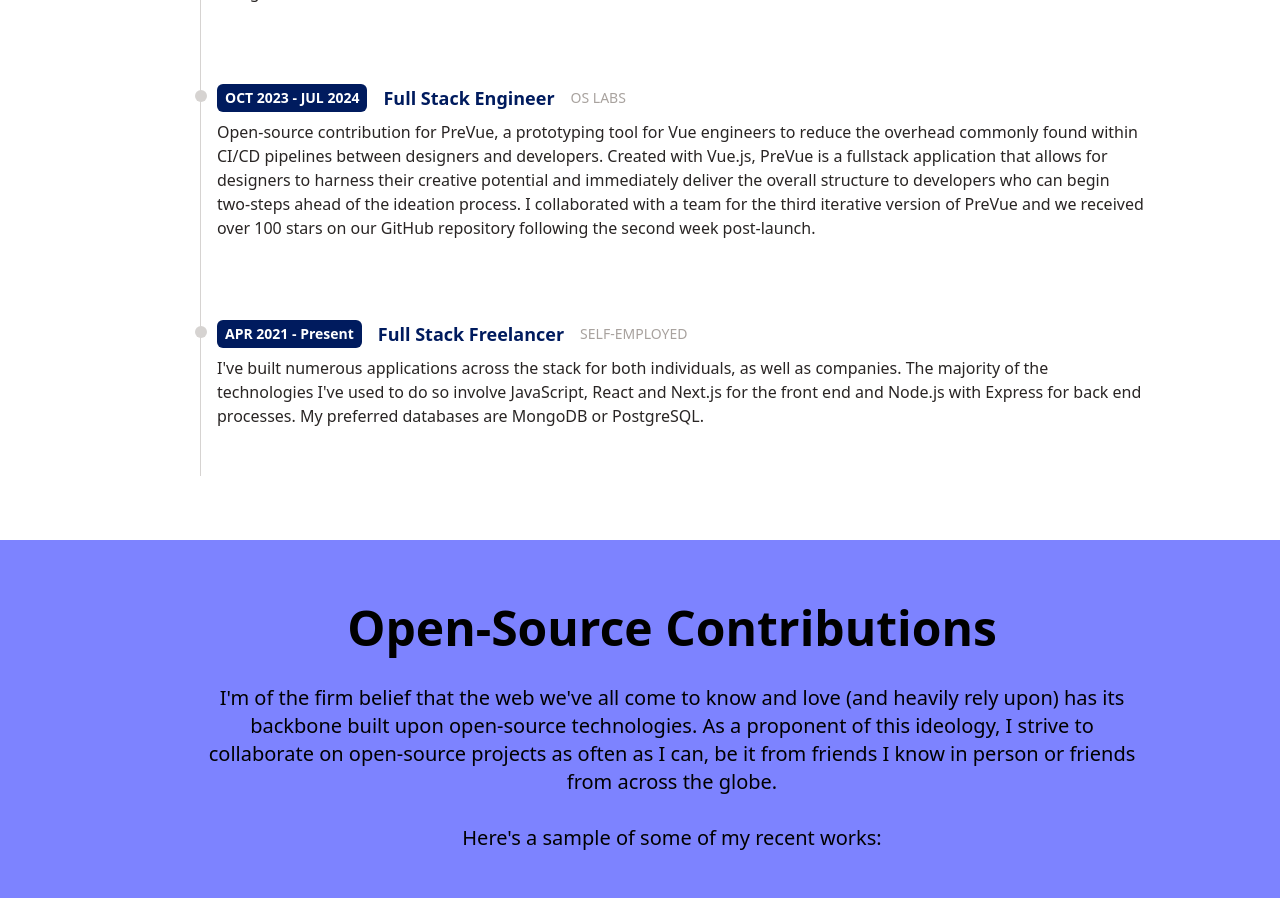
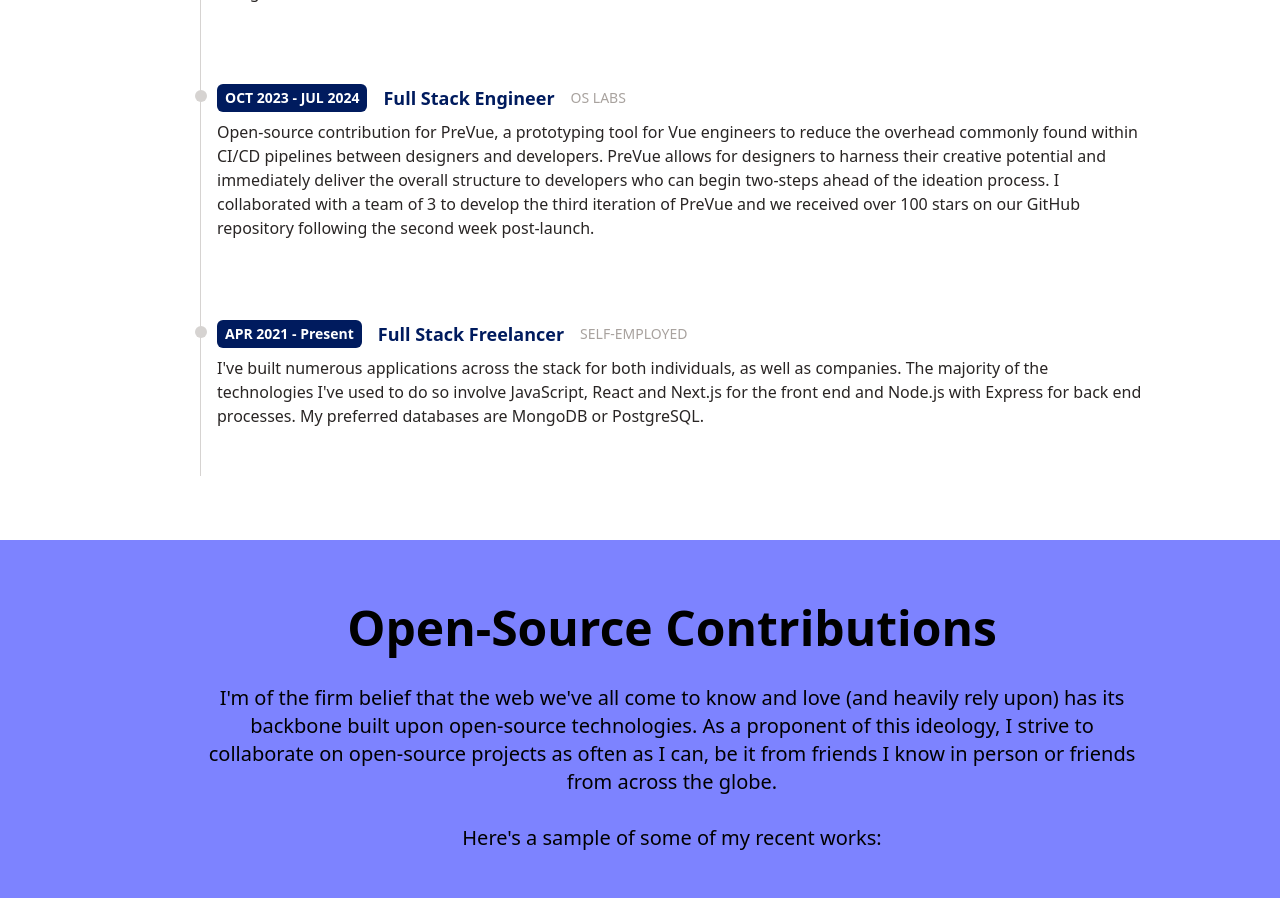
Before and after one commit to greenteaisgreat/portfolio, a React (Vite) app: page / in a window 1280 px wide. Shown: the part 1340-2238 px from the top of the page. Built offline with nearby package versions, Linux system fonts and the light colour scheme.

Commit message:
Rephrase experience text for PreVue

```diff
--- a/src/components/Experience.jsx
+++ b/src/components/Experience.jsx
@@ -20,7 +20,7 @@ const data = [
         title: 'Full Stack Engineer',
         company: 'OS Labs',
         details:
-            'Open-source contribution for PreVue, a prototyping tool for Vue engineers to reduce the overhead commonly found within CI/CD pipelines between designers and developers. Created with Vue.js, PreVue is a fullstack application that allows for designers to harness their creative potential and immediately deliver the overall structure to developers who can begin two-steps ahead of the ideation process. I collaborated with a team for the third iterative version of PreVue and we received over 100 stars on our GitHub repository following the second week post-launch.',
+            'Open-source contribution for PreVue, a prototyping tool for Vue engineers to reduce the overhead commonly found within CI/CD pipelines between designers and developers. PreVue allows for designers to harness their creative potential and immediately deliver the overall structure to developers who can begin two-steps ahead of the ideation process. I collaborated with a team of 3 to develop the third iteration of PreVue and we received over 100 stars on our GitHub repository following the second week post-launch.',
     },
     {
         year: 'APR 2021 - Present',
```
